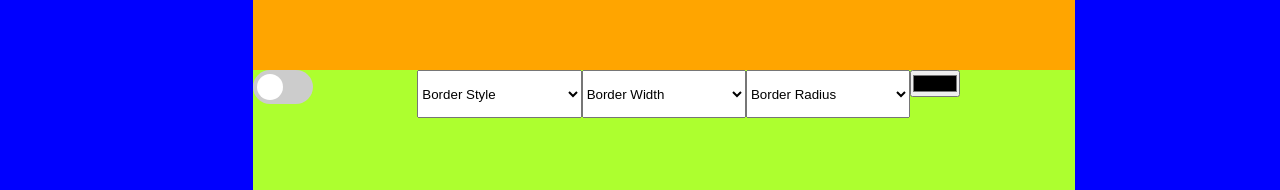
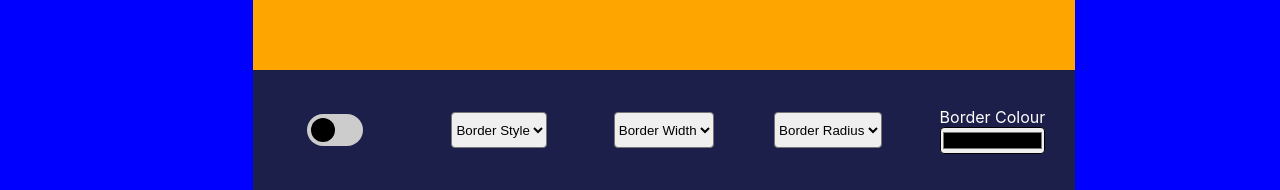
Before and after one commit to TomBirbeck/personal-card-designer, a React (Create React App) app: page / in a window 1280 px wide. Shown: the part 610-800 px from the top of the page. Built offline with nearby package versions, Linux system fonts and the light colour scheme; a web font is replaced by a local one.

Commit message:
bottom menu layout, styling added

```diff
--- a/src/components/BottomMenu/BottomMenu.css
+++ b/src/components/BottomMenu/BottomMenu.css
@@ -1,21 +1,30 @@
 .bottom-menu {
     grid-area: bottom-menu;
-    background-color: greenyellow;
     display: grid;
     grid-template-columns: repeat(5, 1fr);
-    /* overflow-y: visible; */
+    place-items: center;
+    background-color: var(--primary-blue);
+    color: white;
+
 }
 
 .selections-bottom {
-    height: 3rem;
+  height: 30%;
+  border-radius: 0.25rem;
+}
+
+.bottom-color-picker {
+  display: block;
+  width: 100%;
+  border-radius: 0.25rem;
 }
 
 /* The switch - the box around the slider */
 .switch {
     position: relative;
     display: inline-block;
-    width: 60px;
-    height: 34px;
+    width: 3.5rem;
+    height: 2rem;
   }
 
   /* Hide default HTML checkbox */
@@ -38,14 +47,14 @@
     transition: .4s;
   }
 
-  .slider:before {
+  .slider::before {
     position: absolute;
     content: "";
-    height: 26px;
-    width: 26px;
+    height: 1.5rem;
+    width: 1.5rem;
     left: 4px;
     bottom: 4px;
-    background-color: white;
+    background-color: black;
     -webkit-transition: .4s;
     transition: .4s;
   }
@@ -66,9 +75,9 @@
 
   /* Rounded sliders */
   .slider.round {
-    border-radius: 34px;
+    border-radius: 2rem;
   }
 
-  .slider.round:before {
+  .slider.round::before {
     border-radius: 50%;
   }
--- a/src/components/BottomMenu/index.tsx
+++ b/src/components/BottomMenu/index.tsx
@@ -62,7 +62,9 @@ const BottomMenu = () => {
             <option value={1.5}>24px</option>
             <option value={2}>32px</option>
         </select>
-        <input type={'color'} onChange={handleBorderColor}/>
+         <label className='bottom-menu-label' htmlFor='border color picker'>Border Colour
+        <input className='bottom-color-picker' type={'color'} onChange={handleBorderColor}/>
+        </label>
         </div>
     )
 }
```
